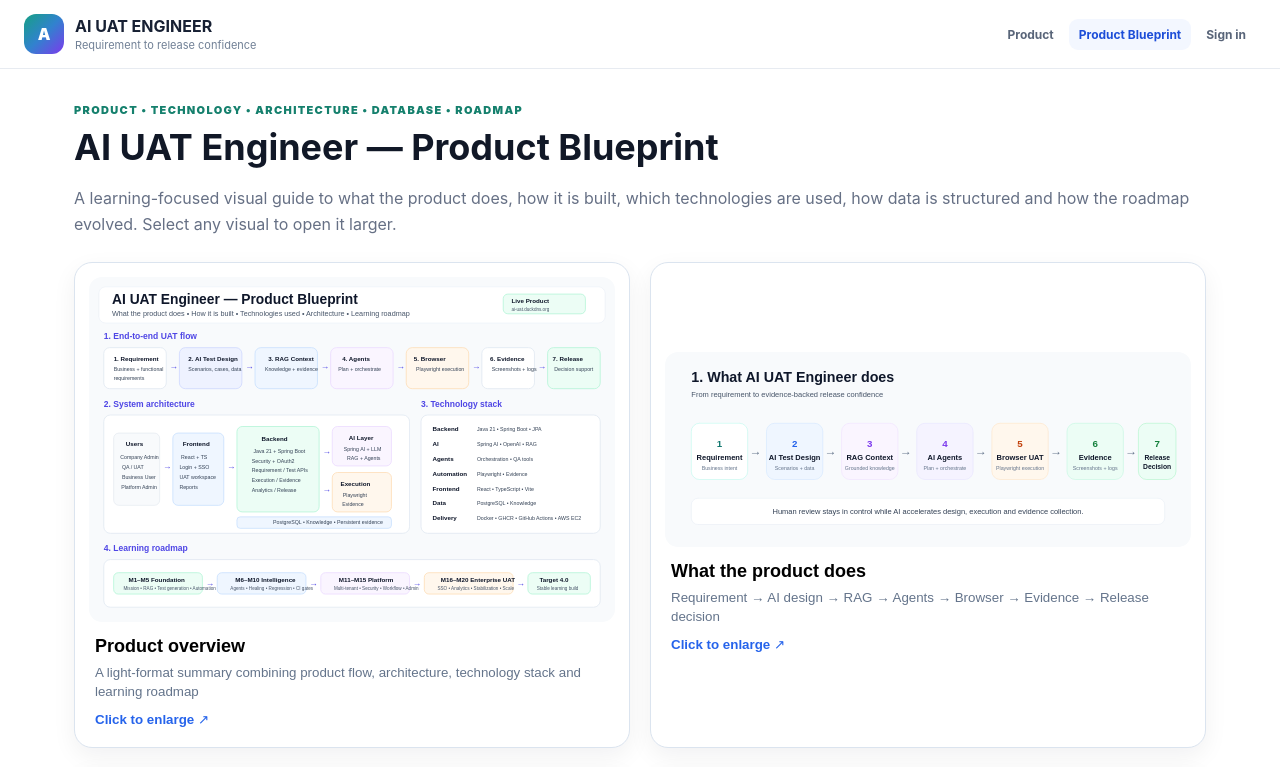
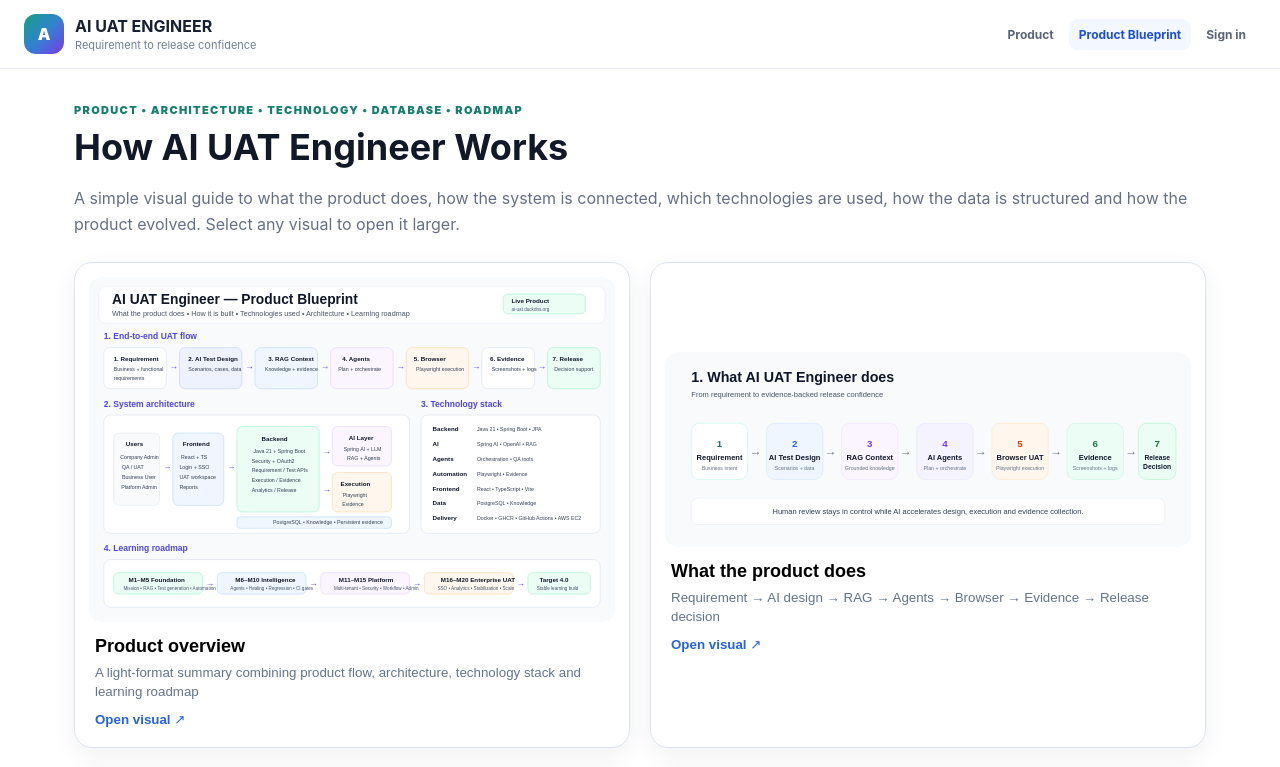
Before and after one commit to stejas7/ai-qa-frontend, a React (Vite) app: page /blueprint in a window 1280 px wide. Shown: the top 767 px of the page. Built offline with nearby package versions, Linux system fonts and the light colour scheme; no server answers.

Commit message:
fix(nav): rename blueprint page to how it works

```diff
--- a/src/pages/ProductBlueprintPage.tsx
+++ b/src/pages/ProductBlueprintPage.tsx
@@ -37,9 +37,9 @@ export default function ProductBlueprintPage(){
   const [selected,setSelected]=useState<(typeof visuals)[number] | null>(null);
 
   return <main className="page">
-    <div className="eyebrow">PRODUCT • TECHNOLOGY • ARCHITECTURE • DATABASE • ROADMAP</div>
-    <h1>AI UAT Engineer — Product Blueprint</h1>
-    <p className="lead">A learning-focused visual guide to what the product does, how it is built, which technologies are used, how data is structured and how the roadmap evolved. Select any visual to open it larger.</p>
+    <div className="eyebrow">PRODUCT • ARCHITECTURE • TECHNOLOGY • DATABASE • ROADMAP</div>
+    <h1>How AI UAT Engineer Works</h1>
+    <p className="lead">A simple visual guide to what the product does, how the system is connected, which technologies are used, how the data is structured and how the product evolved. Select any visual to open it larger.</p>
 
     <section style={{display:'grid',gridTemplateColumns:'repeat(auto-fit,minmax(420px,1fr))',gap:'20px',marginTop:'24px'}}>
       {visuals.map((visual)=><button
@@ -52,7 +52,7 @@ export default function ProductBlueprintPage(){
         <div style={{padding:'14px 6px 6px'}}>
           <strong style={{display:'block',fontSize:'18px'}}>{visual.title}</strong>
           <span style={{display:'block',marginTop:'6px',color:'#64748b',lineHeight:1.45}}>{visual.subtitle}</span>
-          <span style={{display:'inline-block',marginTop:'10px',fontWeight:700,color:'#2563eb'}}>Click to enlarge ↗</span>
+          <span style={{display:'inline-block',marginTop:'10px',fontWeight:700,color:'#2563eb'}}>Open visual ↗</span>
         </div>
       </button>)}
     </section>
@@ -62,9 +62,9 @@ export default function ProductBlueprintPage(){
       aria-modal="true"
       aria-label={selected.title}
       onClick={()=>setSelected(null)}
-      style={{position:'fixed',inset:0,zIndex:1000,background:'rgba(2,6,23,.82)',display:'flex',alignItems:'center',justifyContent:'center',padding:'28px'}}
+      style={{position:'fixed',inset:0,zIndex:1000,background:'rgba(15,23,42,.55)',display:'flex',alignItems:'center',justifyContent:'center',padding:'28px'}}
     >
-      <div onClick={(event)=>event.stopPropagation()} style={{position:'relative',width:'min(1500px,96vw)',maxHeight:'92vh',overflow:'auto',background:'#ffffff',borderRadius:'20px',boxShadow:'0 24px 80px rgba(0,0,0,.45)'}}>
+      <div onClick={(event)=>event.stopPropagation()} style={{position:'relative',width:'min(1500px,96vw)',maxHeight:'92vh',overflow:'auto',background:'#ffffff',borderRadius:'20px',boxShadow:'0 24px 80px rgba(0,0,0,.25)'}}>
         <button type="button" onClick={()=>setSelected(null)} aria-label="Close visual" style={{position:'absolute',right:'14px',top:'14px',zIndex:2,width:'42px',height:'42px',borderRadius:'999px',border:'1px solid rgba(15,23,42,.15)',background:'rgba(255,255,255,.94)',color:'#0f172a',fontSize:'24px',cursor:'pointer'}}>×</button>
         <img src={selected.src} alt={selected.title} style={{display:'block',width:'100%',height:'auto'}} />
       </div>
```
